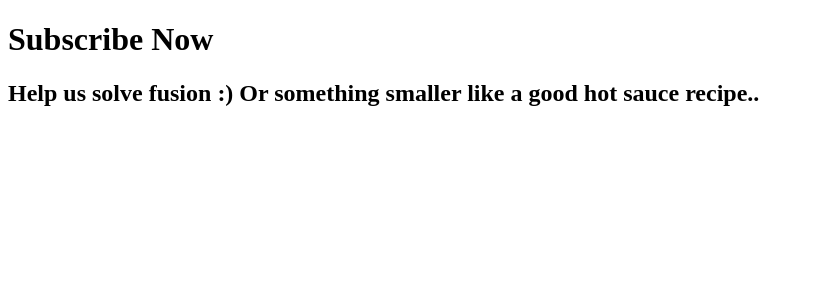
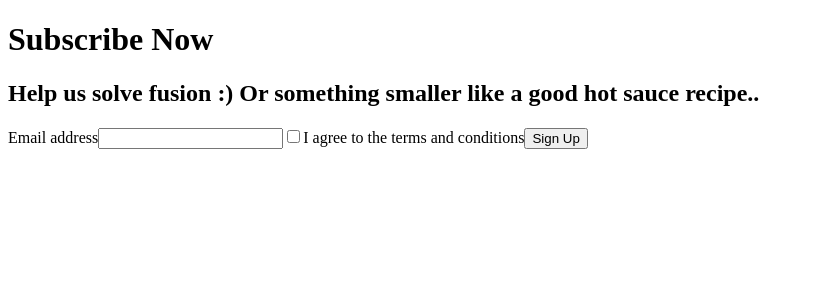
Before and after one commit to JSXS/joshua-solomon-landing-page-sample, a React app: page / in a window 1280 px wide. Shown: the top 300 px of the page, without its empty margins (0-814 px from the left). Built offline with nearby package versions, Linux system fonts and the light colour scheme.

Commit message:
Implements HTML structure of the Form Component.

```diff
--- a/src/landing-page/form-section/form/index.jsx
+++ b/src/landing-page/form-section/form/index.jsx
@@ -1,12 +1,15 @@
 import React from "react";
 import "./index.css";
 
-const HEADER_TEXT = "Subscribe Now"
-const TAGLINE_TEXT = "Help us solve fusion :) Or something smaller like a good hot sauce recipe.."
-
 const Form = props => {
 
-    return <form></form>
+    return <form>
+        <label htmlFor={"email"}>Email address</label>
+        <input type={"email"} name={"email"} />
+        <input type={"checkbox"} name={"terms_and_conditions"} value={"terms_and_conditions"} />
+        <label htmlFor={"terms_and_conditions"}>I agree to the terms and conditions</label>
+        <input type={"submit"} value={"Sign Up"} />
+    </form>
 }
 
 export default Form;
```
